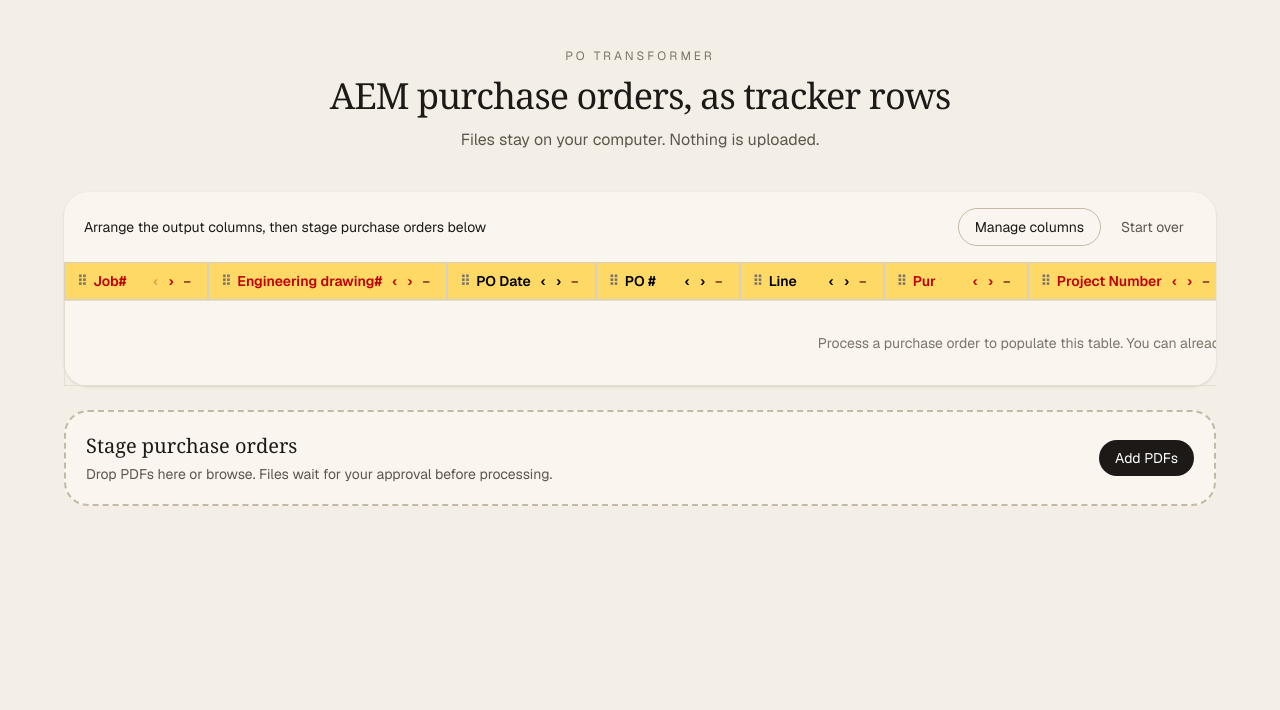
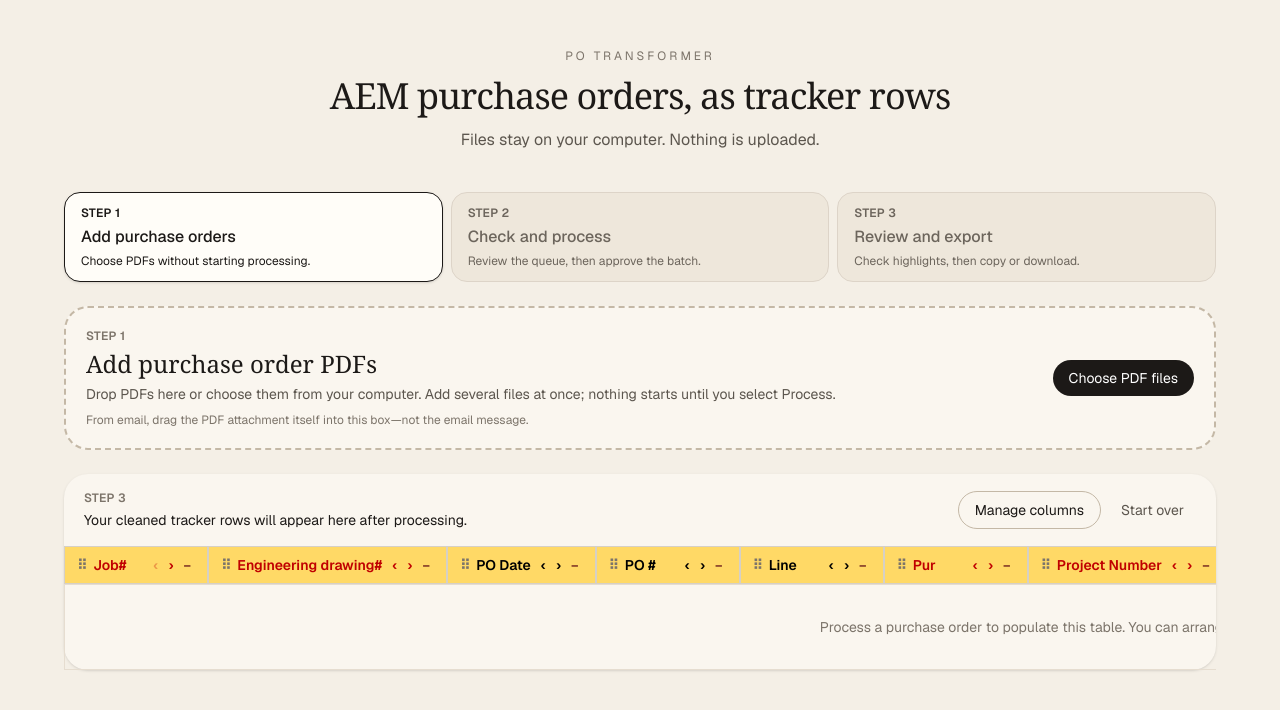
Before and after one commit to cmengu/PO-Transformer, a Next.js app: page / in a window 1280 px wide. Shown: the top 710 px of the page. Built offline with nearby package versions, Linux system fonts and the light colour scheme.

Commit message:
Guide the PO processing workflow
Present a clear add, check, and review sequence for staged purchase orders.

```diff
--- a/src/components/demo/DemoApp.tsx
+++ b/src/components/demo/DemoApp.tsx
@@ -52,6 +52,7 @@
   sheetStatus,
 } from "@/table/table";
 import { columnCellValue, flagNote, isFlagged, parseCell } from "./data";
+import { workflowStep } from "./workflow";
 
 type DropTarget = {
   id: string;
@@ -274,6 +275,8 @@
   const { label } = sheetStatus(table);
   const readyFiles = readyQueuedFiles(queue);
   const failedFiles = queue.filter((item) => item.status === "failed");
+  const activeStep = workflowStep(queue, table.rows.length);
+  const completedFileCount = queue.filter((item) => item.status === "completed").length;
 
   function pickFiles() {
     fileInputRef.current?.click();
@@ -373,6 +376,12 @@
   }
 
   function startOver() {
+    if (
+      (table.rows.length > 0 || queue.length > 0) &&
+      !window.confirm("Start over? This clears the current table and file queue.")
+    ) {
+      return;
+    }
     setTable(resetTable());
     setQueue([]);
     setQueueNotice(null);
@@ -407,6 +416,14 @@
   }
 
   function deleteColumn(id: string) {
+    const column = layout.columns.find((candidate) => candidate.id === id);
+    if (
+      column &&
+      !isBuiltInColumn(column) &&
+      !window.confirm(`Delete the custom column \"${column.label}\" and its table entries?`)
+    ) {
+      return;
+    }
     setLayout((current) => ({
       ...current,
       columns: deleteCustomColumn(current.columns, id),
@@ -415,6 +432,13 @@
   }
 
   function resetColumns() {
+    if (
+      (layout.hiddenBuiltInColumns.length > 0 ||
+        layout.columns.some((column) => !isBuiltInColumn(column))) &&
+      !window.confirm("Reset columns to the standard layout? Custom column entries will be removed.")
+    ) {
+      return;
+    }
     const customColumnIds = layout.columns
       .filter((column) => !isBuiltInColumn(column))
       .map((column) => column.id);
@@ -554,11 +578,159 @@
       </header>
 
       <main className="mx-auto max-w-6xl space-y-6">
+        <ol aria-label="Three-step workflow" className="grid gap-2 sm:grid-cols-3">
+          {[
+            ["add", "1", "Add purchase orders", "Choose PDFs without starting processing."],
+            ["check", "2", "Check and process", "Review the queue, then approve the batch."],
+            ["review", "3", "Review and export", "Check highlights, then copy or download."],
+          ].map(([step, number, title, description]) => {
+            const isActive = activeStep === step;
+            return (
+              <li
+                key={step}
+                className={`rounded-2xl border px-4 py-3 ${
+                  isActive
+                    ? "border-[#1c1917] bg-[#fffdf8] shadow-sm"
+                    : "border-[#ddd4c8] bg-[#eee7db] text-[#6c655c]"
+                }`}
+              >
+                <p className="text-xs font-semibold tracking-wide uppercase">Step {number}</p>
+                <p className="mt-1 font-medium">{title}</p>
+                <p className="mt-1 text-xs">{description}</p>
+              </li>
+            );
+          })}
+        </ol>
+
+        <section
+          onDragOver={(event) => {
+            event.preventDefault();
+            setDragOverFiles(true);
+          }}
+          onDragLeave={(event) => {
+            if (!event.currentTarget.contains(event.relatedTarget as Node | null)) {
+              setDragOverFiles(false);
+            }
+          }}
+          onDrop={(event) => {
+            event.preventDefault();
+            stageFiles(Array.from(event.dataTransfer.files));
+          }}
+          className={`rounded-[1.5rem] border-2 border-dashed p-5 transition ${
+            dragOverFiles
+              ? "border-[#1c1917] bg-[#ece4d6]"
+              : "border-[#c4b8a6] bg-[#faf6ef]"
+          }`}
+        >
+          <div className="flex flex-wrap items-center justify-between gap-3">
+            <div>
+              <p className="text-xs font-semibold tracking-wide uppercase text-[#7c746a]">Step 1</p>
+              <h2 className="mt-1 font-serif text-2xl">Add purchase order PDFs</h2>
+              <p className="mt-1 text-sm text-[#5c564e]">
+                Drop PDFs here or choose them from your computer. Add several files at once; nothing starts until you select Process.
+              </p>
+              <p className="mt-2 text-xs text-[#7c746a]">
+                From email, drag the PDF attachment itself into this box—not the email message.
+              </p>
+            </div>
+            <button
+              type="button"
+              onClick={pickFiles}
+              className="rounded-full bg-[#1c1917] px-4 py-2 text-sm text-white"
+            >
+              Choose PDF files
+            </button>
+          </div>
+
+          {queue.length > 0 && (
+            <>
+              <div className="mt-5 flex flex-wrap items-baseline justify-between gap-2">
+                <div>
+                  <p className="text-xs font-semibold tracking-wide uppercase text-[#7c746a]">Step 2</p>
+                  <h3 className="mt-1 font-serif text-xl">Check your files</h3>
+                </div>
+                <p className="text-sm text-[#5c564e]">
+                  {readyFiles.length > 0
+                    ? `${readyFiles.length} ready to process`
+                    : "Waiting for file checks to finish"}
+                </p>
+              </div>
+              <ul className="mt-4 divide-y divide-[#e6ddd0] rounded-xl border border-[#e6ddd0] bg-[#fffdf8]">
+                {queue.map((item) => (
+                  <li
+                    key={item.id}
+                    className="flex flex-wrap items-center justify-between gap-2 px-3 py-2"
+                  >
+                    <div className="min-w-0">
+                      <p className="truncate text-sm font-medium">{item.file.name}</p>
+                      <p className="text-xs text-[#7c746a]">{fileSize(item.file.size)}</p>
+                    </div>
+                    <div className="flex items-center gap-3">
+                      <span className={`text-xs ${statusClass(item.status)}`}>
+                        {item.detail}
+                      </span>
+                      <button
+                        type="button"
+                        disabled={isProcessing || item.status === "processing"}
+                        onClick={() =>
+                          setQueue((current) => removeQueuedFile(current, item.id))
+                        }
+                        className="text-xs text-[#7a2e22] underline underline-offset-2 disabled:opacity-40"
+                      >
+                        Remove
+                      </button>
+                    </div>
+                  </li>
+                ))}
+              </ul>
+              {queueNotice && <p className="mt-2 text-xs text-[#7c746a]">{queueNotice}</p>}
+              <div className="mt-4 flex flex-wrap items-center gap-2">
+                <button
+                  type="button"
+                  disabled={isProcessing || readyFiles.length === 0}
+                  onClick={processReadyFiles}
+                  className="rounded-full bg-[#1c1917] px-4 py-2 text-sm text-white disabled:cursor-not-allowed disabled:opacity-40"
+                >
+                  {isProcessing
+                    ? "Processing…"
+                    : `Process ${readyFiles.length} file${readyFiles.length === 1 ? "" : "s"}`}
+                </button>
+                {failedFiles.length > 0 && (
+                  <button
+                    type="button"
+                    disabled={isProcessing}
+                    onClick={retryFailedFiles}
+                    className="rounded-full border border-[#1c1917] px-4 py-2 text-sm disabled:opacity-40"
+                  >
+                    Retry {failedFiles.length} failed file{failedFiles.length === 1 ? "" : "s"}
+                  </button>
+                )}
+                <button
+                  type="button"
+                  disabled={isProcessing}
+                  onClick={() => {
+                    setQueue([]);
+                    setQueueNotice(null);
+                  }}
+                  className="px-3 py-2 text-sm text-[#5c564e] disabled:opacity-40"
+                >
+                  Clear queue
+                </button>
+              </div>
+            </>
+          )}
+        </section>
+
         <section className="rounded-[1.5rem] bg-[#faf6ef] shadow-sm">
           <div className="relative flex flex-wrap items-center justify-between gap-3 px-5 py-4">
-            <p className="text-sm">
-              {label ?? "Arrange the output columns, then stage purchase orders below"}
-            </p>
+            <div>
+              <p className="text-xs font-semibold tracking-wide uppercase text-[#7c746a]">Step 3</p>
+              <p className="mt-1 text-sm">
+                {table.rows.length > 0
+                  ? `${label ?? "Review highlighted cells before exporting"}${completedFileCount > 0 ? ` · ${completedFileCount} PDF${completedFileCount === 1 ? "" : "s"} processed` : ""}`
+                  : "Your cleaned tracker rows will appear here after processing."}
+              </p>
+            </div>
             <div className="flex flex-wrap items-center gap-2">
               {table.rows.length > 0 && (
                 <>
@@ -684,7 +856,7 @@
                       colSpan={columns.length}
                       className="border border-[#e6ddd0] px-4 py-8 text-center text-[#7c746a]"
                     >
-                      Process a purchase order to populate this table. You can already drag headers to arrange the output.
+                      Process a purchase order to populate this table. You can arrange these headers when you are ready.
                     </td>
                   </tr>
                 ) : (
@@ -737,110 +909,6 @@
             ))}
           </ul>
         )}
-
-        <section
-          onDragOver={(event) => {
-            event.preventDefault();
-            setDragOverFiles(true);
-          }}
-          onDragLeave={(event) => {
-            if (!event.currentTarget.contains(event.relatedTarget as Node | null)) {
-              setDragOverFiles(false);
-            }
-          }}
-          onDrop={(event) => {
-            event.preventDefault();
-            stageFiles(Array.from(event.dataTransfer.files));
-          }}
-          className={`rounded-[1.5rem] border-2 border-dashed p-5 transition ${
-            dragOverFiles
-              ? "border-[#1c1917] bg-[#ece4d6]"
-              : "border-[#c4b8a6] bg-[#faf6ef]"
-          }`}
-        >
-          <div className="flex flex-wrap items-center justify-between gap-3">
-            <div>
-              <h2 className="font-serif text-xl">Stage purchase orders</h2>
-              <p className="mt-1 text-sm text-[#5c564e]">
-                Drop PDFs here or browse. Files wait for your approval before processing.
-              </p>
-            </div>
-            <button
-              type="button"
-              onClick={pickFiles}
-              className="rounded-full bg-[#1c1917] px-4 py-2 text-sm text-white"
-            >
-              Add PDFs
-            </button>
-          </div>
-
-          {queue.length > 0 && (
-            <>
-              <ul className="mt-4 divide-y divide-[#e6ddd0] rounded-xl border border-[#e6ddd0] bg-[#fffdf8]">
-                {queue.map((item) => (
-                  <li
-                    key={item.id}
-                    className="flex flex-wrap items-center justify-between gap-2 px-3 py-2"
-                  >
-                    <div className="min-w-0">
-                      <p className="truncate text-sm font-medium">{item.file.name}</p>
-                      <p className="text-xs text-[#7c746a]">{fileSize(item.file.size)}</p>
-                    </div>
-                    <div className="flex items-center gap-3">
-                      <span className={`text-xs ${statusClass(item.status)}`}>
-                        {item.detail}
-                      </span>
-                      <button
-                        type="button"
-                        disabled={isProcessing || item.status === "processing"}
-                        onClick={() =>
-                          setQueue((current) => removeQueuedFile(current, item.id))
-                        }
-                        className="text-xs text-[#7a2e22] underline underline-offset-2 disabled:opacity-40"
-                      >
-                        Remove
-                      </button>
-                    </div>
-                  </li>
-                ))}
-              </ul>
-              {queueNotice && <p className="mt-2 text-xs text-[#7c746a]">{queueNotice}</p>}
-              <div className="mt-4 flex flex-wrap items-center gap-2">
-                <button
-                  type="button"
-                  disabled={isProcessing || readyFiles.length === 0}
-                  onClick={processReadyFiles}
-                  className="rounded-full bg-[#1c1917] px-4 py-2 text-sm text-white disabled:cursor-not-allowed disabled:opacity-40"
-                >
-                  {isProcessing
-                    ? "Processing…"
-                    : `Process ${readyFiles.length} file${readyFiles.length === 1 ? "" : "s"}`}
-                </button>
-                {failedFiles.length > 0 && (
-                  <button
-                    type="button"
-                    disabled={isProcessing}
-                    onClick={retryFailedFiles}
-                    className="rounded-full border border-[#1c1917] px-4 py-2 text-sm disabled:opacity-40"
-                  >
-                    Retry {failedFiles.length} failed file{failedFiles.length === 1 ? "" : "s"}
-                  </button>
-                )}
-                <button
-                  type="button"
-                  disabled={isProcessing}
-                  onClick={() => {
-                    setQueue([]);
-                    setQueueNotice(null);
-                  }}
-                  className="px-3 py-2 text-sm text-[#5c564e] disabled:opacity-40"
-                >
-                  Clear queue
-                </button>
-              </div>
-            </>
-          )}
-        </section>
       </main>
 
       {toast && (
--- /dev/null
+++ b/src/components/demo/workflow.ts
@@ -0,0 +1,15 @@
+import type { QueuedFile } from "@/files/file-queue";
+
+export type WorkflowStep = "add" | "check" | "review";
+
+/** Chooses the one next action we should make most prominent for a new user. */
+export function workflowStep(
+  queue: Pick<QueuedFile, "status">[],
+  rowCount: number,
+): WorkflowStep {
+  if (queue.some((item) => item.status === "validating" || item.status === "ready" || item.status === "processing")) {
+    return "check";
+  }
+  if (rowCount > 0) return "review";
+  return "add";
+}
```
Also changed, not shown: 1 other file (tests, documents, lock files or other folders).
